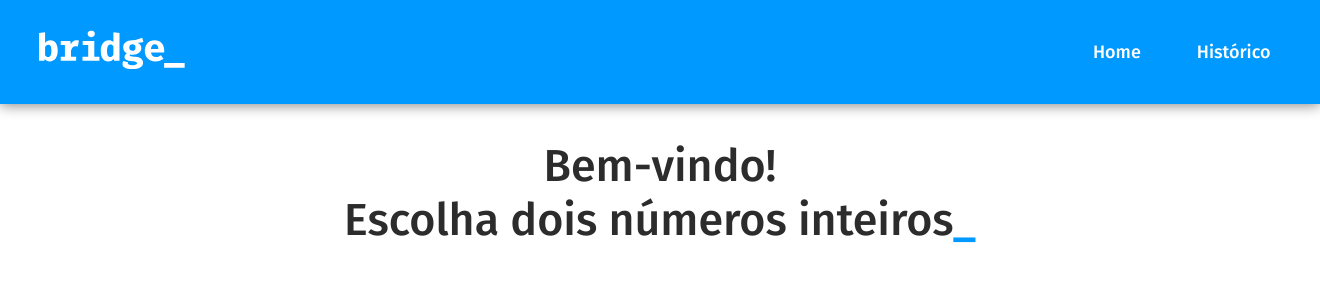
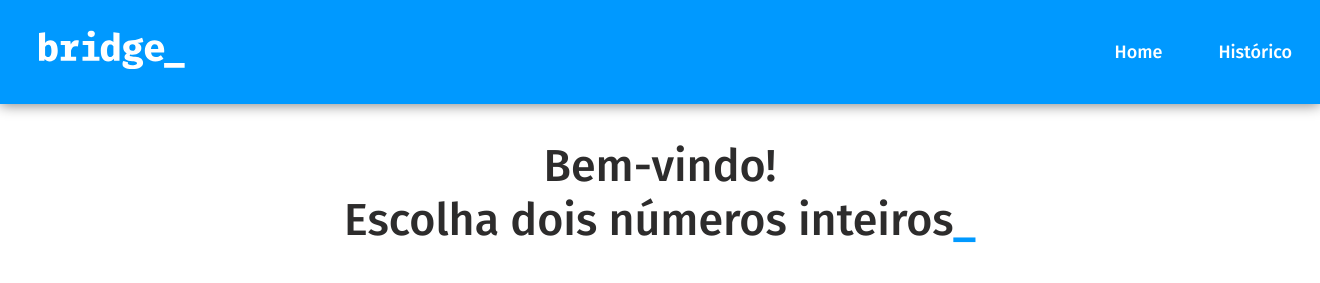
Before and after one commit to isabellaaquino/desafio-bridge, a Django app: template Desafioproj/templates/home.html in a window 1320 px wide. Shown: the top 283 px of the page. Run offline with Django 3.2, Linux system fonts and the light colour scheme; the template is opened without the code that fills it: values that come from a table or form of the project are taken from there, others are empty.

Commit message:
Botões reposicionados + banco de dados esvaziado;

```diff
--- a/Desafioproj/entradas/views.py
+++ b/Desafioproj/entradas/views.py
@@ -13,7 +13,7 @@ def createEntradas(request):
 
     else:
         form = NumberForm
-        return render(request, "C:/Python39/Desafio/Desafioproj/templates/home.html", {'form': form})
+        return render(request, "home.html", {'form': form})
 
 def viewEntradas(request):
     obj = Number.objects.last()
@@ -38,7 +38,7 @@ def viewEntradas(request):
         'primos': obj.primos
     }
 
-    return render(request, "C:/Python39/Desafio/Desafioproj/templates/resultado.html", context)
+    return render(request, "resultado.html", context)
 
 
 def viewAll(request):
--- a/Desafioproj/templates/historico.html
+++ b/Desafioproj/templates/historico.html
@@ -56,6 +56,5 @@
         </div>
     </div>
     </div>
-
 </body>
 </html>
--- a/Desafioproj/templates/historico_extent.html
+++ /dev/null
@@ -1,6 +0,0 @@
-{% extends "C:/Python39/Desafio/Desafioproj/templates/historico.html" %}
-
-{% block content %}
-<p> Funciona </p>
-
-{% endblock %}
--- a/Desafioproj/templates/styleHistorico.css
+++ b/Desafioproj/templates/styleHistorico.css
@@ -14,7 +14,7 @@
     height: 13vh;
     display: flex;
     align-items: center;
-    justify-content: left;
+    justify-content: space-between;
     box-shadow: 0px 1px 13px grey;
 }
 
--- a/Desafioproj/templates/styleHome.css
+++ b/Desafioproj/templates/styleHome.css
@@ -14,12 +14,12 @@
     height: 13vh;
     display: flex;
     align-items: center;
-    justify-content: left;
+    justify-content:space-between;
     box-shadow: 0px 1px 13px grey;
 }
 
+
 .headerContainer .options{
-    padding: 0 0 0 900px;
     display: flex;
     flex-direction: row;
 }
@@ -54,6 +54,7 @@
 .headerContainer .icon img{
     transform: scale(1.4);
 }
+
 
 .textContent {
     padding: 35px;
--- a/Desafioproj/templates/styleResult.css
+++ b/Desafioproj/templates/styleResult.css
@@ -14,7 +14,7 @@
     height: 13vh;
     display: flex;
     align-items: center;
-    justify-content: left;
+    justify-content:space-between;
     box-shadow: 0px 1px 13px grey;
 }
 
```
Also changed, not shown: Desafioproj/db.sqlite3 (added), Desafioproj/entradas/teste.html (added).
